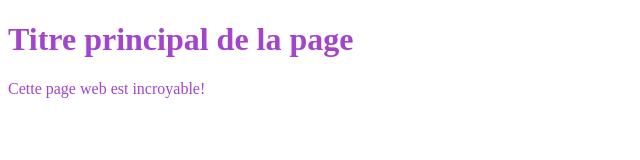
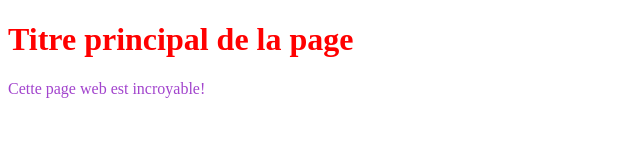
Before and after one commit to divtec-cejef/2020-101-site-laure-dinateur-fallinov, a plain HTML site: page index.html in a window 1280 px wide. Shown: the whole page, without its empty margins (0-640 px from the left). Drawn offline with Linux system fonts and the light colour scheme.

Commit message:
Ajout de remarques

```diff
--- a/css/main.css
+++ b/css/main.css
@@ -1,5 +1,9 @@
 body {
     color: #a244cd;
+}
+
+h1, h3, h6 {
+    color: red;
 }
 
 a {
```
Also changed, not shown: 1 other file.
